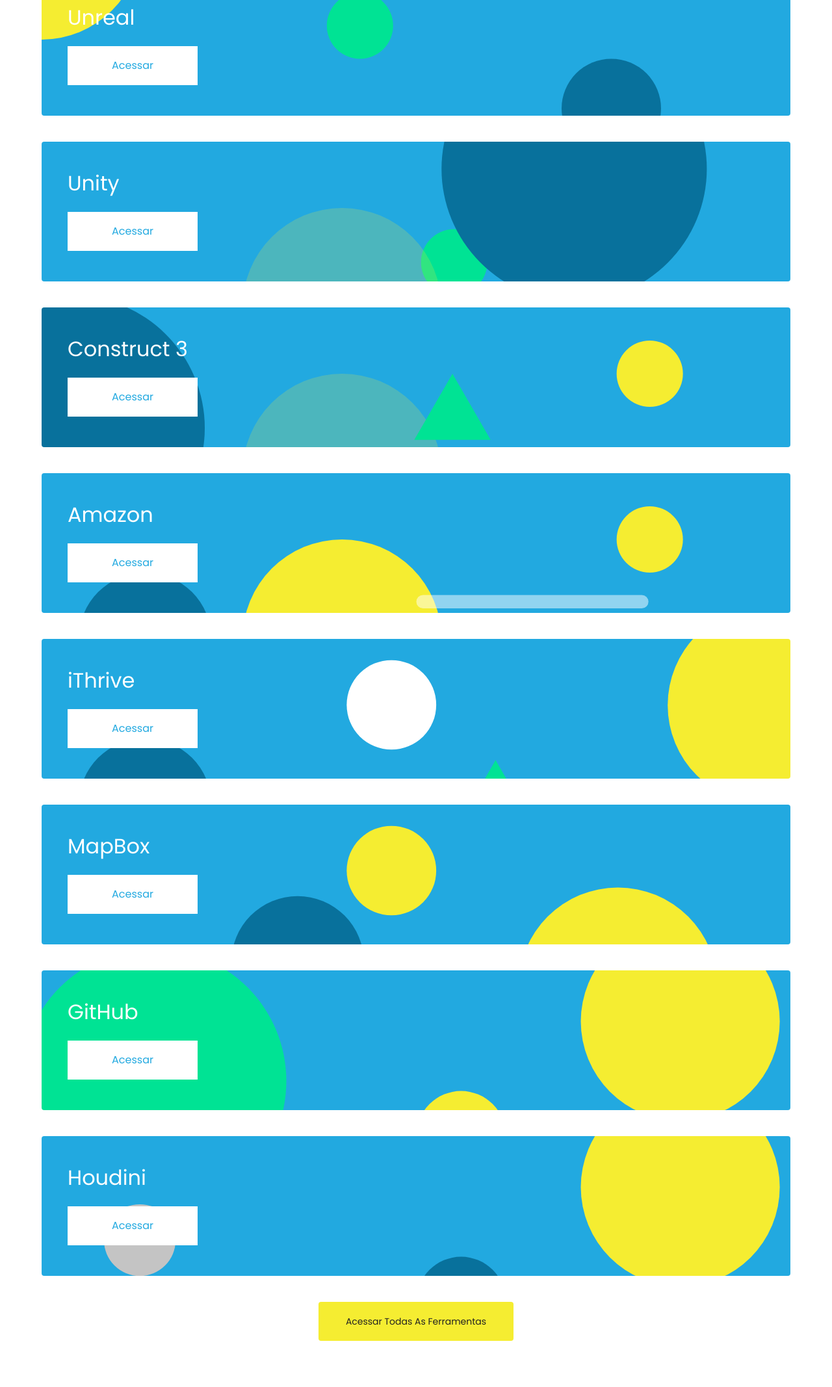
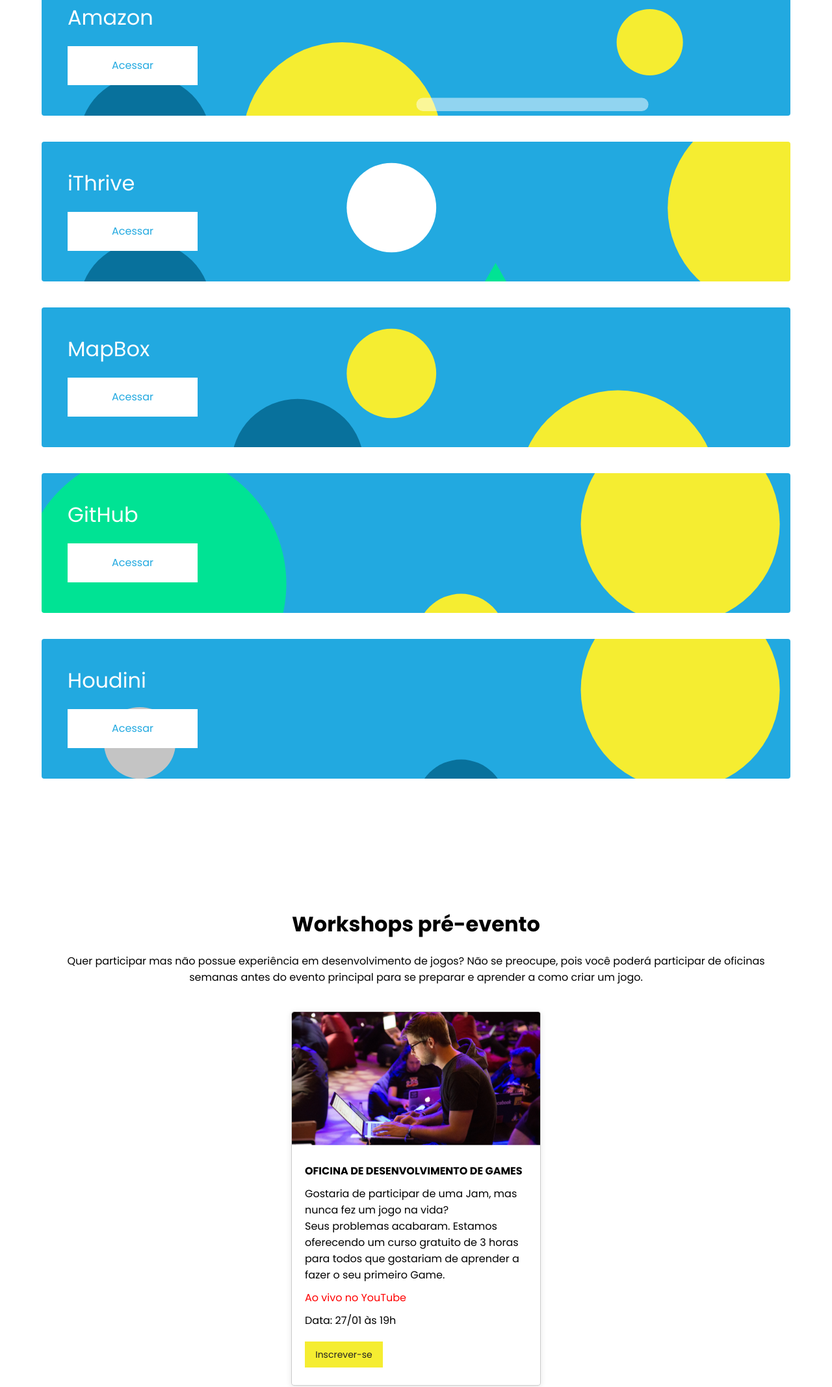
Before and after one commit to ggjsaojoao/2022, a plain HTML site: page index.html in a window 1280 px wide. Shown: the part 5315-7449 px from the top of the page at 65% size. Drawn offline with nearby package versions, Linux system fonts and the light colour scheme.

Commit message:
Add files via upload

```diff
--- a/index.html
+++ b/index.html
@@ -184,50 +184,34 @@
 
             <div class="inside-tools-card bg1" data-aos="zoom-in">
                 <h2>Recursos do Site da Jam</h2>
-                <a class="tools-access-button" href="">Acessar</a>
-            </div>
-
-            <div class="inside-tools-card bg2" data-aos="zoom-in">
-                <h2>Unreal</h2>
-                <a class="tools-access-button" href="">Acessar</a>
-            </div>
-
-            <div class="inside-tools-card bg3" data-aos="zoom-in">
-                <h2>Unity</h2>
-                <a class="tools-access-button" href="">Acessar</a>
-            </div>
-
-            <div class="inside-tools-card bg4" data-aos="zoom-in">
-                <h2>Construct 3</h2>
-                <a class="tools-access-button" href="">Acessar</a>
+                <a class="tools-access-button" href="http://globalgamejam.org/jammer-resources" target="_blank">Acessar</a>
             </div>
 
             <div class="inside-tools-card bg5" data-aos="zoom-in">
                 <h2>Amazon</h2>
-                <a class="tools-access-button" href="">Acessar</a>
+                <a class="tools-access-button" href="http://m.amazonappservices.com/developers-guide?cmp=US_2017-00_ACH-Developer-Guide" target="_blank">Acessar</a>
             </div>
 
             <div class="inside-tools-card bg6" data-aos="zoom-in">
                 <h2>iThrive</h2>
-                <a class="tools-access-button" href="">Acessar</a>
+                <a class="tools-access-button" href="http://ithrivegames.org/wp-content/uploads/2016/11/iThrive-Designer-Guide-Kindness.pdf" target="_blank">Acessar</a>
             </div>
 
             <div class="inside-tools-card bg7" data-aos="zoom-in">
                 <h2>MapBox</h2>
-                <a class="tools-access-button" href="">Acessar</a>
+                <a class="tools-access-button" href="https://www.mapbox.com/unity/" target="_blank">Acessar</a>
             </div>
 
             <div class="inside-tools-card bg8" data-aos="zoom-in">
                 <h2>GitHub</h2>
-                <a class="tools-access-button" href="">Acessar</a>
+                <a class="tools-access-button" href="https://education.github.com/pack" target="_blank">Acessar</a>
             </div>
 
             <div class="inside-tools-card bg9" data-aos="zoom-in">
                 <h2>Houdini</h2>
-                <a class="tools-access-button" href="">Acessar</a>
+                <a class="tools-access-button" href="https://www.sidefx.com/community/global-game-jam-contest-2018/" target="_blank">Acessar</a>
             </div>
 
-            <a class="all-tools-button" href="">Acessar Todas As Ferramentas</a>
         </section>
     </section>
 
@@ -241,12 +225,18 @@
                 jogo.</p>
             <div class="inside-workshops-card" data-aos="zoom-in">
                 <img src="images/evento.png" alt="Workshop pré-evento principal">
-                <p class="inside-workshops-card-title">Crie o seu primeiro game</p>
-                <p class="inside-workshops-card-text">Participe deste incrível workshop e aprenda a criar o seu primeiro
-                    jogo. Durante o evento, dicas e ferramentas serão mostradas.</p>
-                <p class="inside-workshops-card-author">Ricardo Chapira</p>
-                <a class="register-for-the-event-button" href="#">Inscrever-se</a>
+                <p class="inside-workshops-card-title">OFICINA DE DESENVOLVIMENTO DE GAMES</p>
+                <p class="inside-workshops-card-text">Gostaria de participar de uma Jam, mas nunca fez um jogo na vida? <br> Seus problemas acabaram.
+                    Estamos oferecendo um curso gratuito de 3 horas para todos que gostariam de aprender a fazer o seu primeiro Game.</p>
+                <p class="inside-workshops-card-author" style="color: red;">Ao vivo no YouTube</p>
+                <p style="margin-left: 20px; margin-bottom: 20px;">Data: 27/01 às 19h</p>
+                <a class="register-for-the-event-button" href="https://forms.gle/8skDeoidbX6DvGvU8" target="_blank">Inscrever-se</a>
             </div>
+
+            <a class="a-banner" href="https://forms.gle/8skDeoidbX6DvGvU8" target="_blank">
+                <img class="banner" src="images/POST CURSO DE GAMES GGJ2022.svg" alt="Arte do evento de criação de games">
+            </a>
+
         </section>
     </section>
 
@@ -254,9 +244,8 @@
         <section class="inside-partners">
             <h2 data-aos="fade-left">Apoiadores</h2>
             <div data-aos="fade-left" class="inside-partners-logo">
-                <img src="images/unifeob.png" alt="Unifeob">
-                <img src="images/unifeob.png" alt="Unifeob">
-                <img src="images/unifeob.png" alt="Unifeob">
+                <img style="height: min-content;" src="images/unifeob.png" alt="Unifeob">
+                <img width="80" src="images/espacomerida.jfif" alt="Espaço Merida">
             </div>
         </section>
     </section>
--- a/style.css
+++ b/style.css
@@ -523,14 +523,15 @@ nav ul li a:hover {
 }
 
 .inside-workshops-card {
-  width: 22vw;
+  width: 30vw;
   border: 1px solid #ccc;
   box-shadow: 0px 2px 10px rgba(0, 0, 0, 0.1);
   border-radius: 4px;
+  margin-bottom: 20px;
 }
 
 .inside-workshops-card img {
-  width: 22vw;
+  width: 30vw;
   margin-bottom: 20px;
   border-top-left-radius: 4px;
   border-top-right-radius: 4px;
@@ -572,6 +573,14 @@ nav ul li a:hover {
   width: 140px;
 }
 
+.a-banner {
+  text-align: center;
+}
+
+.banner {
+  width: 80%;
+}
+
 .partners {
   width: 100vw;
   height: auto;
@@ -597,6 +606,7 @@ nav ul li a:hover {
   justify-content: center;
   gap: 30px;
   flex-wrap: wrap;
+  align-items: center;
 }
 
 .inside-partners-logo img {
```
Also changed, not shown: images/POST CURSO DE GAMES GGJ2022.svg (added), images/espacomerida.jfif (added).
